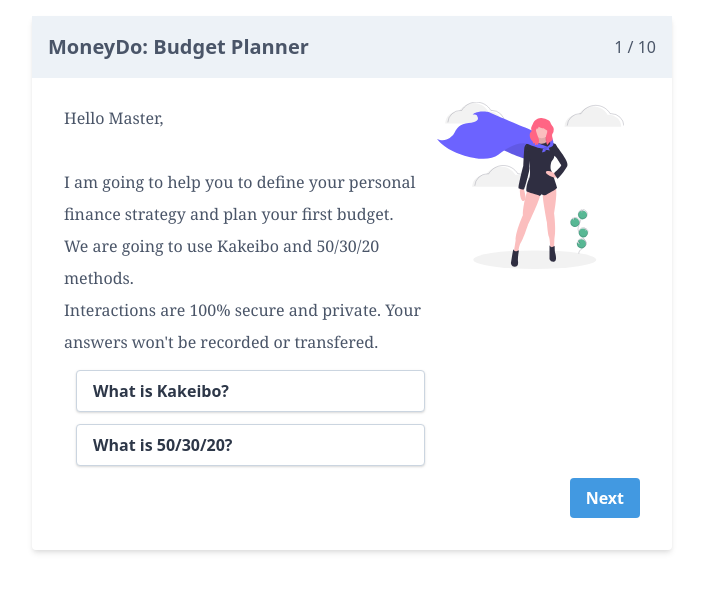
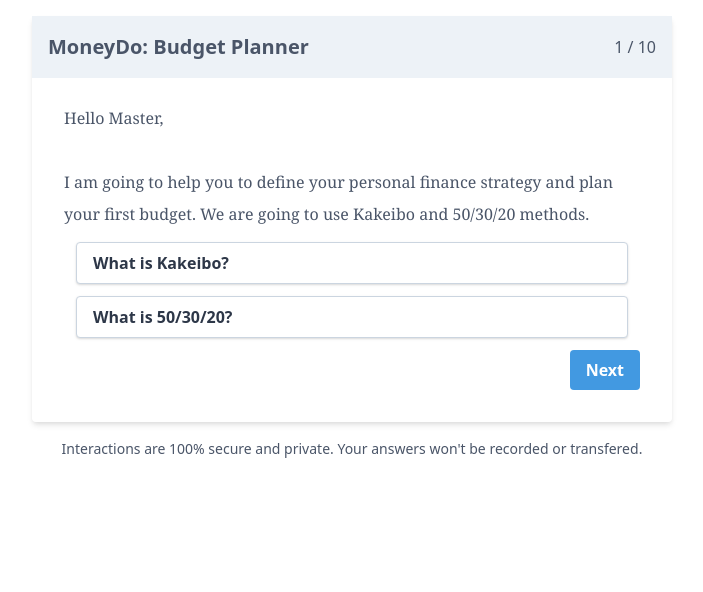
Before and after one commit to razbakov/moneydo-budget, a Nuxt app: page / in a window 1280 px wide. Shown: the top 592 px of the page, without its empty margins (288-991 px from the left). Built offline with nearby package versions, Linux system fonts and the light colour scheme.

Commit message:
add methods description and security note

```diff
--- a/pages/index.vue
+++ b/pages/index.vue
@@ -1,4 +1,5 @@
 <template>
+  <div>
     <div class="container md:mt-4 mx-auto max-w-screen-sm md:shadow-md rounded">
       <div>
         <div class="p-4 bg-gray-200 text-right flex justify-between items-center">
@@ -8,25 +9,26 @@
         <div class="px-8 pt-6 pb-8">
           <div v-if="step === 1">
             <div class="flex">
-            <div class="w-2/3">
+              <div>
                 <div class="font-serif text-gray-700 leading-loose">
                   <p>Hello Master,</p>
                   <p><br/></p>
-                <p>I am going to help you to define your personal finance strategy and plan your first budget.</p>
-                <p>We are going to use Kakeibo and 50/30/20 methods.</p>
-                <p>Interactions are 100% secure and private. Your answers won't be recorded or transfered.</p>
+                  <p>I am going to help you to define your personal finance strategy and plan your first budget. We are going to use Kakeibo and 50/30/20 methods.</p>
                 </div>
                 <div>
                   <dl class="m-3">
                     <dt @mousedown="faq1 = !faq1" class="bg-white hover:bg-gray-100 text-gray-800 font-semibold py-2 px-4 border border-gray-400 rounded shadow mb-3">What is Kakeibo?</dt>
-                  <dd v-if="faq1" class="px-2 text-gray-600 mb-3">Kakeibo was invented in 1904 by Japan’s first female journalist, Motoko Hani.</dd>
+                    <dd v-if="faq1" class="px-2 text-gray-600 mb-3">
+                      <p class="mb-4">Kakeibo was invented in 1904 by Japan’s first female journalist, Motoko Hani.</p>
+                      <p>The Japanese tradition of using a kakeibo, which translates to “household finance ledger,” offers an easy solution to mindless spending habits. This budgeting system combines tracking purchases with the habit of mindfulness in order to reign in unnecessary spending and help you achieve savings goals. <a class="underline" href="https://www.credit.com/personal-finance/kakeibo/" target="_blank">Learn more</a>.</p>
+                    </dd>
                     <dt @mousedown="faq2 = !faq2" class="bg-white hover:bg-gray-100 text-gray-800 font-semibold py-2 px-4 border border-gray-400 rounded shadow mb-3">What is 50/30/20?</dt>
-                  <dd v-if="faq2" class="px-2 text-gray-600 mb-3">Elizabeth Warren popularized 50/30/20 budget rule in her book "All Your Worth: The Ultimate Lifetime Money Plan".</dd>
+                    <dd v-if="faq2" class="px-2 text-gray-600 mb-3">
+                      <p class="mb-4">Elizabeth Warren popularized 50/30/20 budget rule in her book "All Your Worth: The Ultimate Lifetime Money Plan".</p>
+                      <p>The 50-30-20 rule puts 50% of your income toward necessities, like housing and bills. Twenty percent should then go toward financial goals, like paying off debt or saving for retirement. Finally, 30% of your income can be allocated to wants, like dining or entertainment. <a class="underline" href="https://www.thebalance.com/the-50-30-20-rule-of-thumb-453922" target="_blank">Learn more</a>.</p>
+                    </dd>
                   </dl>
                 </div>
-            </div>
-            <div class="w-1/3 mr-4">
-              <img src="~/assets/img/undraw_super_woman_dv0y.svg" alt="Virtual Assitant" />
               </div>
             </div>
             <div class="text-right">
@@ -356,6 +358,10 @@
         </div>
       </div>
     </div>
+    <div class="container md:mt-4 mx-auto max-w-screen-sm text-sm text-gray-700 text-center mb-4">
+      Interactions are 100% secure and private. Your answers won't be recorded or transfered.
+    </div>
+  </div>
 </template>
 
 <script>
@@ -404,6 +410,10 @@ export default {
       },
       {
         name: 'Start investing',
+        answer: false,
+      },
+      {
+        name: "I don't know yet",
         answer: false,
       }
     ],
```
Lines whose indentation alone changed are shown as unchanged.
